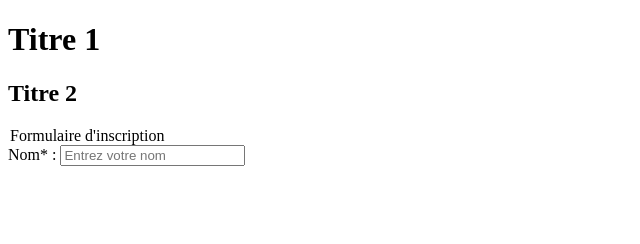
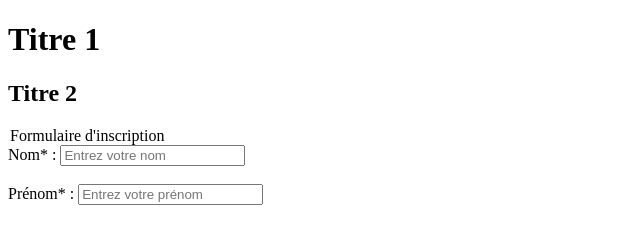
Before and after one commit to saidcoast/Git_test1, a plain HTML site: page index.html in a window 1280 px wide. Shown: the whole page, without its empty margins (0-640 px from the left). Drawn offline with Linux system fonts and the light colour scheme.

Commit message:
My_branch commit 2

```diff
--- a/index.html
+++ b/index.html
@@ -12,5 +12,8 @@
     <label for="nom">Nom* : </label>
     <input type="text" name="nom" id="nom" placeholder="Entrez votre nom" maxlength="10" required>
     <br><br>
+    <label for="prenom">Prénom* : </label>
+    <input type="text" name="prenom" id="prenom" placeholder="Entrez votre prénom" maxlength="10" required>
+    <br><br>
 </body>
 </html>
```
